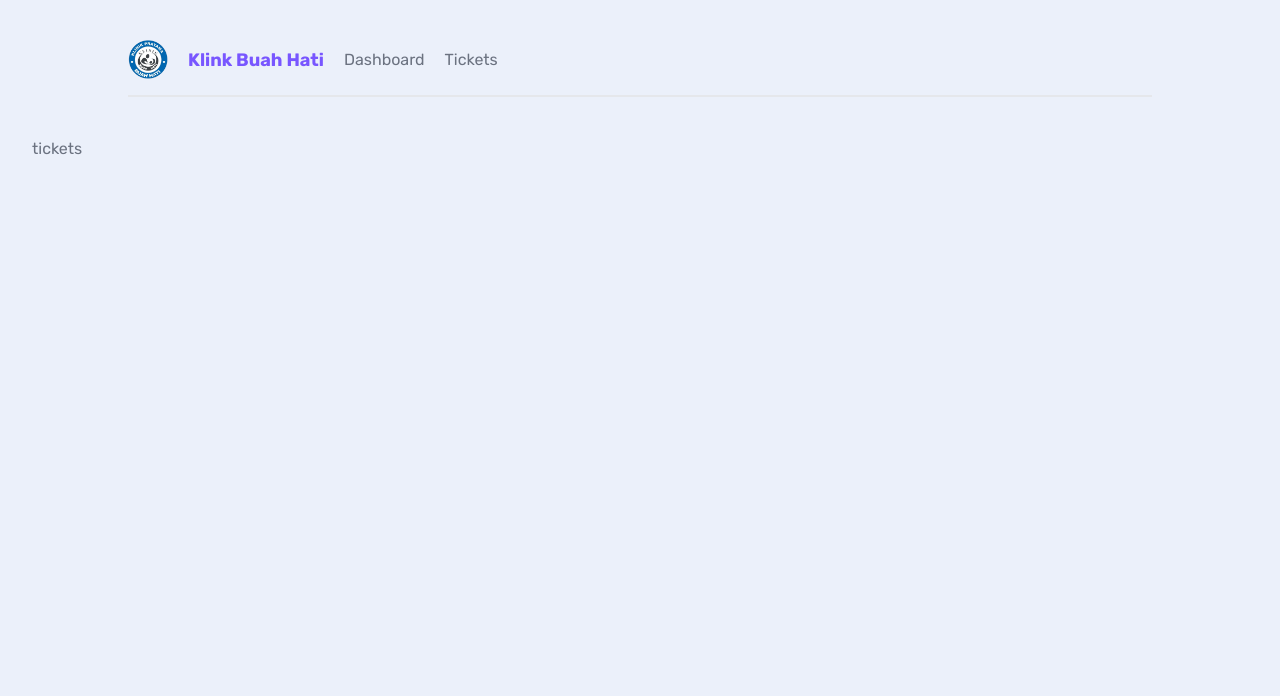
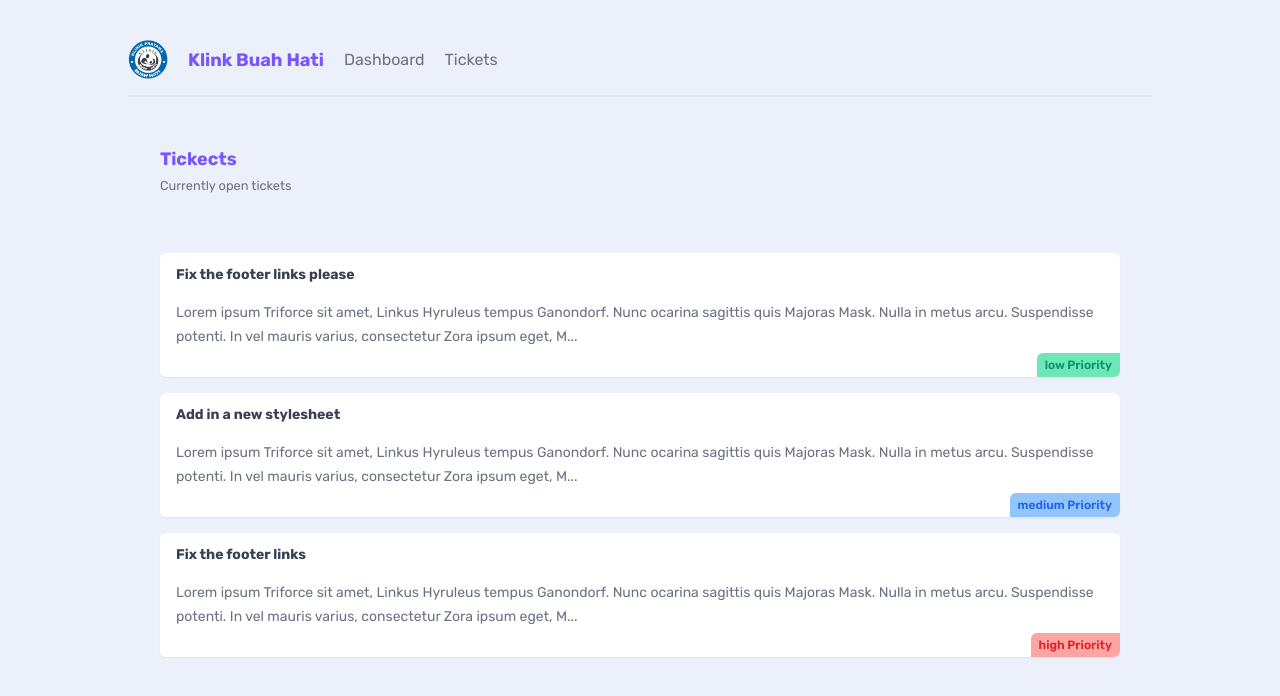
Before and after one commit to paresiqbal/next-helpdesk, a Next.js app: page /tickets in a window 1280 px wide. Shown: the top 696 px of the page. Built offline with nearby package versions, Linux system fonts and the light colour scheme; data requests are answered from the project's data file.

Commit message:
Succsessfully fetch data db

```diff
--- /dev/null
+++ b/app/tickets/TicketsList.jsx
@@ -0,0 +1,25 @@
+async function getTickets() {
+  const res = await fetch("http://localhost:4000/tickets");
+
+  return res.json();
+}
+
+export default async function TicketsList() {
+  const tickets = await getTickets();
+  return (
+    <>
+      {tickets.map((ticket) => (
+        <div key={ticket.id} className="card my-5">
+          <h3>{ticket.title} </h3>
+          <p>{ticket.body.slice(0, 200)}...</p>
+          <div className={`pill ${ticket.priority}`}>
+            {ticket.priority} Priority
+          </div>
+        </div>
+      ))}
+      {tickets.length === 0 && (
+        <p className="text-center">There is no open tickets</p>
+      )}
+    </>
+  );
+}
--- a/app/tickets/page.jsx
+++ b/app/tickets/page.jsx
@@ -1,3 +1,19 @@
+// Components
+import TicketsList from "./TicketsList";
+
 export default function tickets() {
-  return <div>tickets</div>;
+  return (
+    <main>
+      <nav>
+        <div>
+          <h2>Tickects</h2>
+          <p>
+            <small>Currently open tickets</small>
+          </p>
+        </div>
+      </nav>
+
+      <TicketsList />
+    </main>
+  );
 }
```
